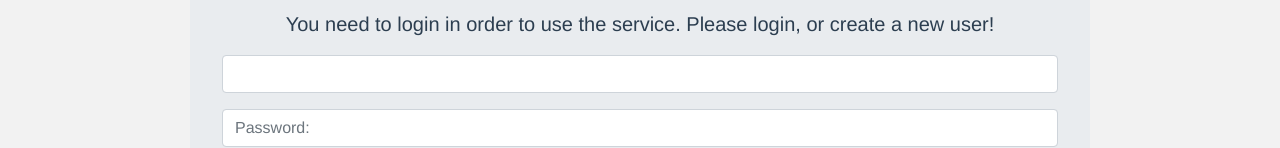
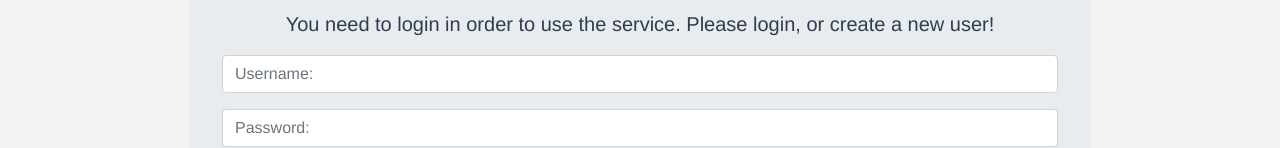
Before and after one commit to plytagalvisx/sanickmil-se.kth.iv1201.grupp1, a Vue app in the folder client/: page /login in a window 1280 px wide. Shown: the part 205-353 px from the top of the page. Built offline with nearby package versions, Linux system fonts and the light colour scheme.

Commit message:
fixed bug and added flags

```diff
--- a/client/src/views/LoginView.vue
+++ b/client/src/views/LoginView.vue
@@ -5,7 +5,7 @@
         <b-form-input id="usernameInput"
           type="text"
           v-model="form.username"
-          :placeholder="'profile-usernamePlaceholder' | translate"
+          :placeholder="'login-usernamePlaceholder' | translate"
           @input="$v.form.username.$touch()"
           :state="$v.form.username.$dirty ? !$v.form.username.$error : null"
         />
```
